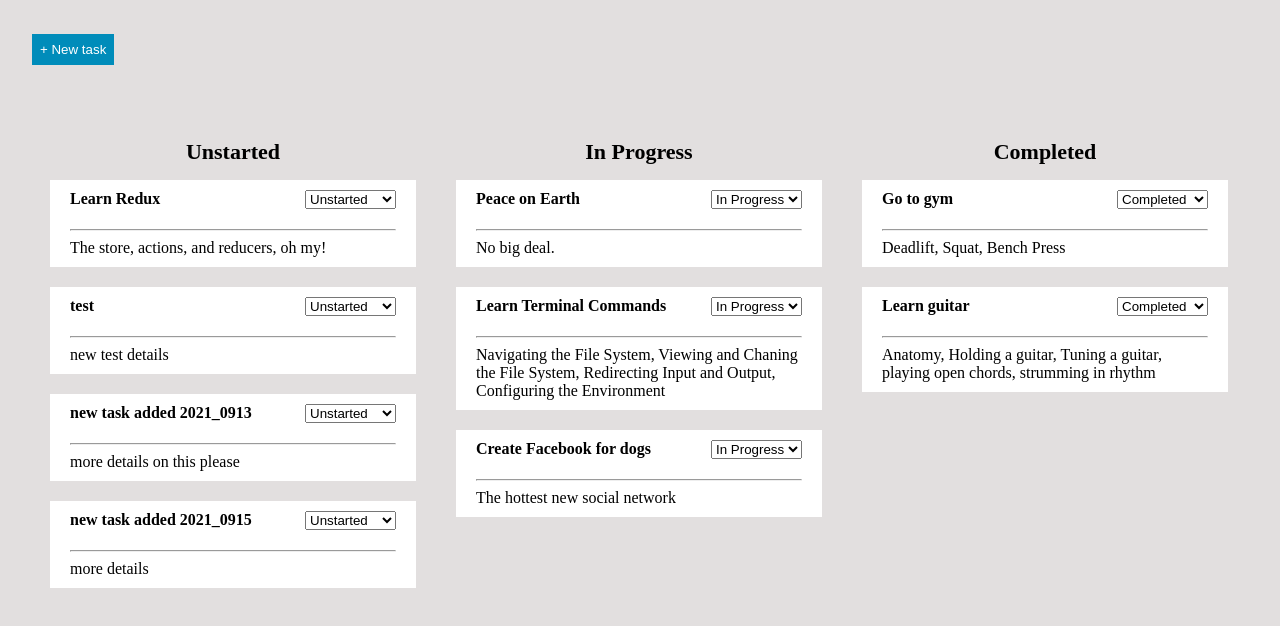
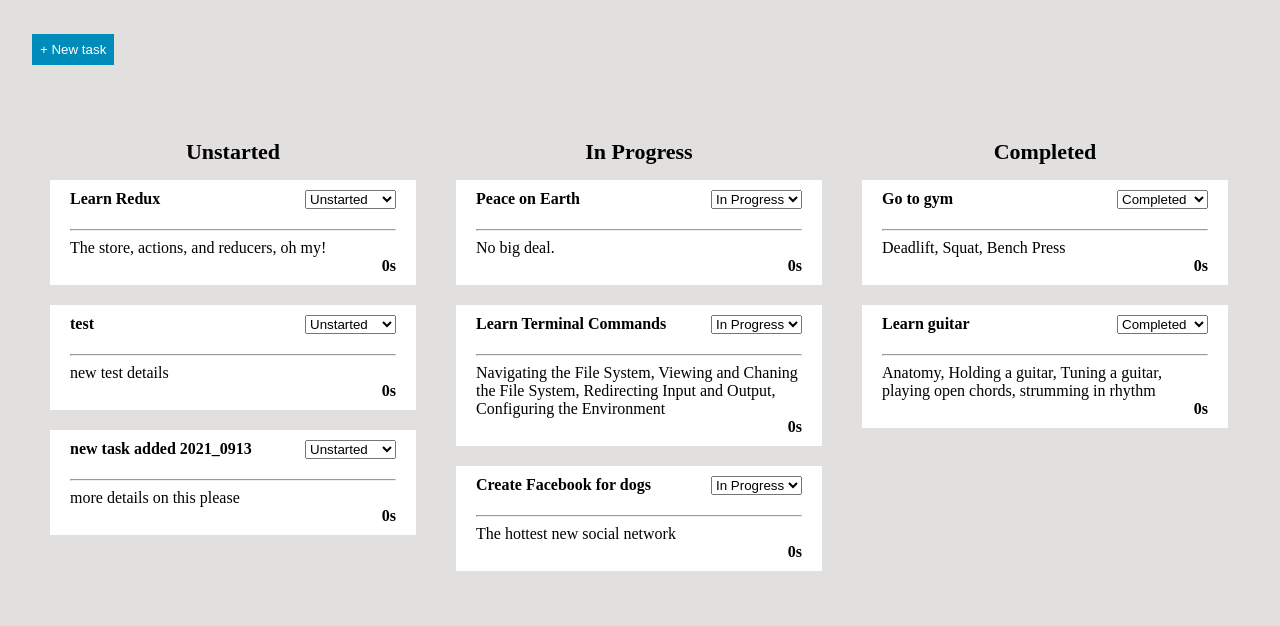
Before and after one commit to tddag/todoapp, a React (Create React App) app: page / in a window 1280 px wide. Shown: the top 626 px of the page. Built offline with nearby package versions, Linux system fonts and the light colour scheme; data requests are answered from the project's data file.

Commit message:
added and displayed timer to each Task

```diff
--- a/db.json
+++ b/db.json
@@ -4,55 +4,57 @@
       "id": 1,
       "title": "Learn Redux",
       "description": "The store, actions, and reducers, oh my!",
-      "status": "Unstarted"
+      "status": "Unstarted",
+      "timer": 0
     },
     {
       "id": 2,
       "title": "Peace on Earth",
       "description": "No big deal.",
-      "status": "In Progress"
+      "status": "In Progress",
+      "timer": 0
     },
     {
       "id": 3,
       "title": "Go to gym",
       "description": "Deadlift, Squat, Bench Press",
-      "status": "Completed"
+      "status": "Completed",
+      "timer": 0
     },
     {
       "id": 4,
       "title": "Learn guitar",
       "description": "Anatomy, Holding a guitar, Tuning a guitar, playing open chords, strumming in rhythm",
-      "status": "Completed"
+      "status": "Completed",
+      "timer": 0
     },
     {
       "id": 5,
       "title": "Learn Terminal Commands",
       "description": "Navigating the File System, Viewing and Chaning the File System, Redirecting Input and Output, Configuring the Environment",
-      "status": "In Progress"
+      "status": "In Progress",
+      "timer": 0
     },
     {
       "id": 6,
       "title": "Create Facebook for dogs",
       "description": "The hottest new social network",
-      "status": "In Progress"
+      "status": "In Progress",
+      "timer": 0
     },
     {
       "title": "test",
       "description": "new test details",
       "status": "Unstarted",
-      "id": 7
+      "id": 7,
+      "timer": 0
     },
     {
       "title": "new task added 2021_0913",
       "description": "more details on this please",
       "status": "Unstarted",
-      "id": 8
-    },
-    {
-      "title": "new task added 2021_0915",
-      "description": "more details",
-      "status": "Unstarted",
-      "id": 9
+      "id": 8,
+      "timer": 0
     }
   ]
 }
--- a/src/components/Task.js
+++ b/src/components/Task.js
@@ -19,6 +19,7 @@ const Task = props => {
             </div>
             <hr/>
             <div className="task-body">{props.task.description}</div>
+            <div className="task-timer">{props.task.timer}s</div>
         </div>
     );
 
@@ -27,7 +28,4 @@ const Task = props => {
     }
 }
 
-
-
-
 export default Task;
--- a/src/index.css
+++ b/src/index.css
@@ -112,3 +112,9 @@ input {
   color: white;
   transition: 0.3s;
 }
+
+.task-timer {
+  font-weight: bold;
+  display: flex;
+  justify-content: flex-end;
+}
--- a/src/sagas.js
+++ b/src/sagas.js
@@ -1,4 +1,6 @@
-import { call, fork, put, takeLatest } from 'redux-saga/effects';
+import { call, put, takeLatest } from 'redux-saga/effects';
+// import { call, fork, put, takeLatest } from 'redux-saga/effects';
+
 import * as api from './api';
 
 export default function* rootSaga() {
@@ -23,6 +25,6 @@ function* fetchTasks() {
     }
 }
 
-function* watchSomethingElse() {
-    console.log('watching something else!');
-}
+// function* watchSomethingElse() {
+//     console.log('watching something else!');
+// }
```
Also changed, not shown: src/App.css (line endings or trailing spaces).
